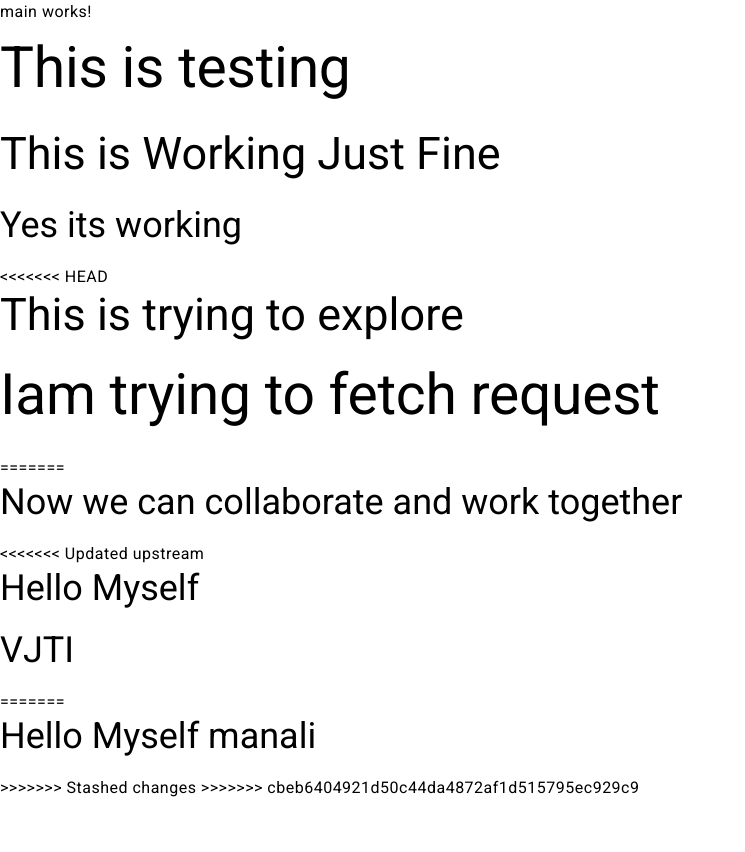
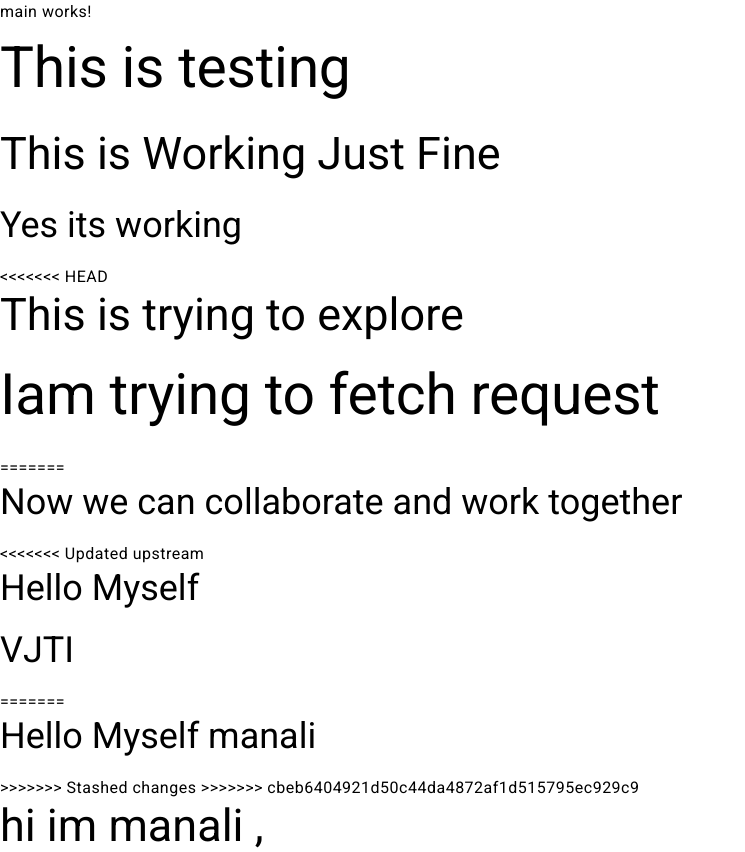
Before and after one commit to Zakieexe/Angular_Project, an Angular app: page / in a window 1280 px wide. Shown: the whole page, without its empty margins (0-745 px from the left). Before the commit the page ends 800 px from the top, so only its background shows below. Built offline with nearby package versions, Linux system fonts and the light colour scheme.

Commit message:
new project

```diff
--- a/src/app/app.component.html
+++ b/src/app/app.component.html
@@ -15,3 +15,4 @@
 <h3>Hello Myself manali</h3>
 >>>>>>> Stashed changes
 >>>>>>> cbeb6404921d50c44da4872af1d515795ec929c9
+<h2>hi im manali , </h2>
```
